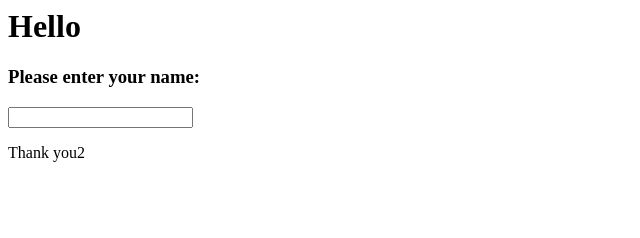
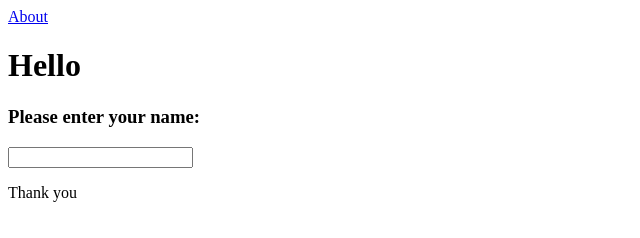
Before and after one commit to hataslepke/greeter, a plain HTML site: page index.html in a window 1280 px wide. Shown: the whole page, without its empty margins (0-640 px from the left). Drawn offline with Linux system fonts and the light colour scheme.

Commit message:
Added about page and link

```diff
--- a/index.html
+++ b/index.html
@@ -3,9 +3,10 @@
 	<title>Welcome</title>
     </head>
 <body>
+    <a href="about.html">About</a>
     <h1>Hello</h1>
     <h3>Please enter your name:</h3>
     <input type="text" name="uname">
-    <p>Thank you2</p>
+    <p>Thank you</p>
 </body>
 </html>
```
Also changed, not shown: about.html (added, +8 -0 lines).
